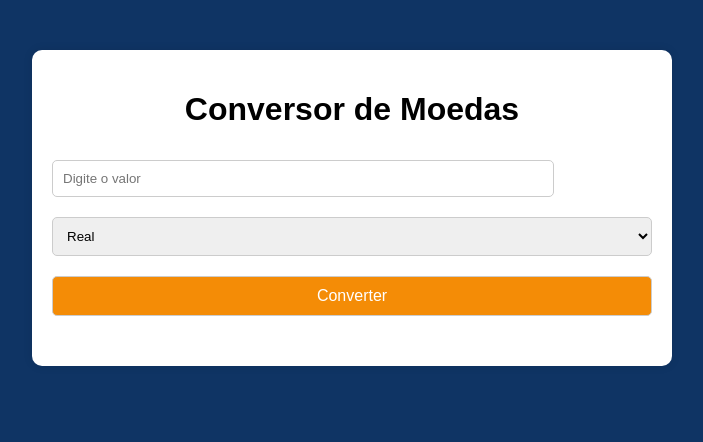
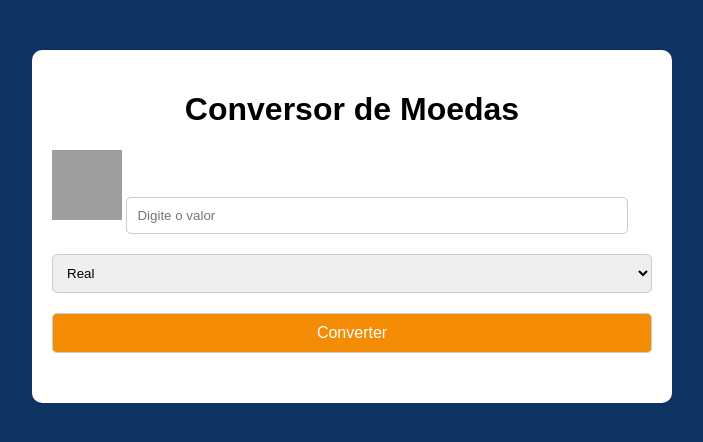
Before and after one commit to fesalvian/Crypto-converter, a Flask app: page / in a window 1280 px wide. Shown: the top 442 px of the page, without its empty margins (288-991 px from the left). Run offline with Flask 3, Linux system fonts and the light colour scheme; grey boxes are pictures that could not be loaded.

Commit message:
Requirement archieve

```diff
--- /dev/null
+++ b/requirements.txt
@@ -0,0 +1,2 @@
+Flask
+requests
--- a/static/styles.css
+++ b/static/styles.css
@@ -4,6 +4,12 @@ body {
     margin: 0;
     padding: 0;
 }
+
+.bitcoin-img{
+    width: 70px;
+    height: 70px;
+}
+
 .container {
     width: 100%;
     max-width: 600px;
@@ -21,8 +27,10 @@ input{
     width: 80%;
     padding: 10px;
     margin: 10px 0;
+    margin-right: 10px;
     border-radius: 5px;
     border: 1px solid #ccc;
+
 }
 
 select, button {
--- a/templates/main.html
+++ b/templates/main.html
@@ -9,6 +9,7 @@
 <body>
     <div class="container">
         <h1>Conversor de Moedas</h1>
+        <img src="https://jmvstream.com/wp-content/uploads/2023/09/Bitcoin.jpeg" class="bitcoin-img" alt="bitcoin coin">
         <input type="number" id="valor" placeholder="Digite o valor">
         <select id="moeda">
             <option value="real">Real</option>
```
